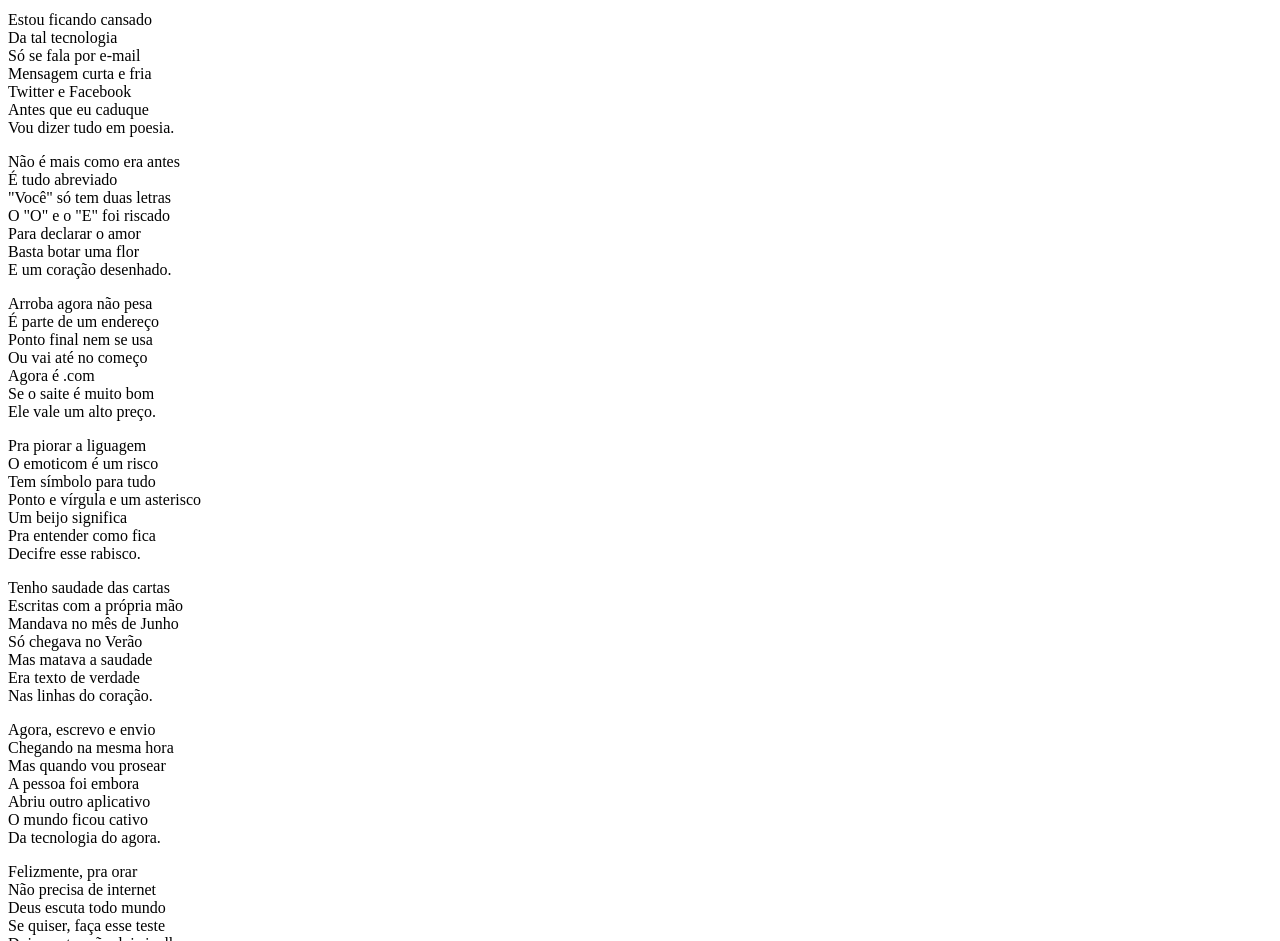
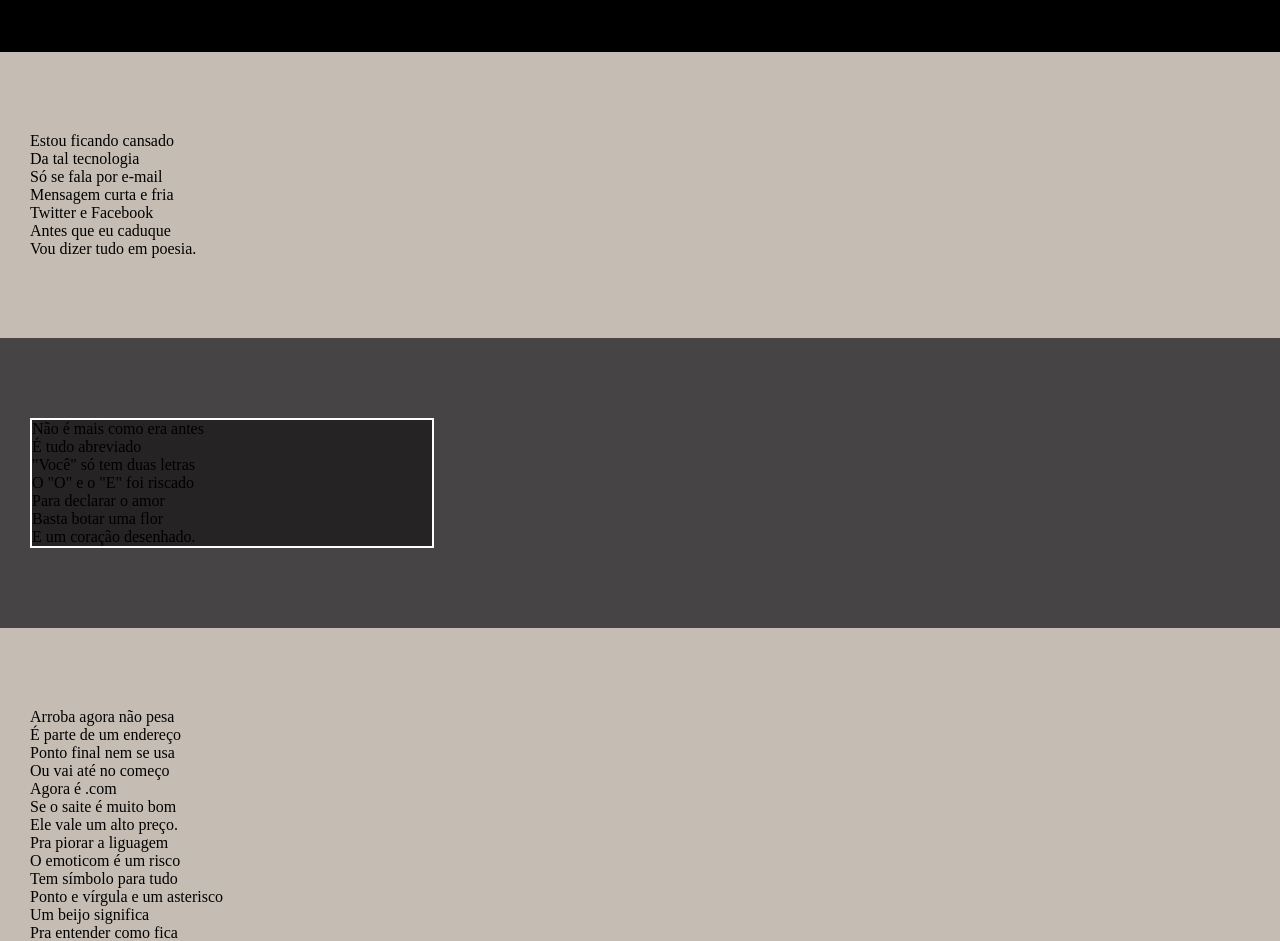
Before and after one commit to Joenderson94/html-css, a plain HTML site: page desafios/d012/index.html in a window 1280 px wide. Shown: the part 103-1044 px from the top of the page. Drawn offline with Linux system fonts and the light colour scheme.

Commit message:
atualização do css textos e blocos

```diff
--- a/desafios/d012/index.html
+++ b/desafios/d012/index.html
@@ -9,10 +9,12 @@
 <body>
     <header>
         <h1>Cordel Moderno</h1>
+        <p>
         Por <a href="https://www.recantodasletras.com.br/poesias/3186743" target="_blank">Milton Duarte</a>
+        </p>
     </header>
 
-    <section>
+    <section class="normal">
         <p>
             Estou ficando cansado<br>
             Da tal tecnologia<br>
@@ -24,7 +26,7 @@
         </p>
     </section>
 
-    <section>
+    <section class="imagem">
         <p>
             Não é mais como era antes<br>
             É tudo abreviado<br>
@@ -36,7 +38,7 @@
         </p>
     </section>
 
-    <section>
+    <section class="normal">
         <p>
             Arroba agora não pesa<br>
             É parte de um endereço<br>
@@ -58,7 +60,7 @@
         </p>
     </section>
 
-    <section>
+    <section class="imagem">
         <p>
             Tenho saudade das cartas<br>
             Escritas com a própria mão<br>
@@ -70,7 +72,7 @@
         </p>
     </section>
 
-    <section>
+    <section class="normal">
         <p>
             Agora, escrevo e envio<br>
             Chegando na mesma hora<br>
--- a/desafios/d012/style.css
+++ b/desafios/d012/style.css
@@ -1 +1,63 @@
 @charset "UTF-08";
+
+*{
+    margin: 0px;
+    padding: 0px;
+}
+
+html, body{
+    min-height: 100vh;
+    background-color: beige;
+}
+
+header{
+    background-color: black;
+    color: white;
+    text-align: center;
+}
+
+header > h1{
+    padding-top: 50px;
+    font-variant: small-caps;
+}
+
+header > p{
+    padding-bottom: 50px;
+
+}
+
+header a, footer a{
+    color: white;
+    text-decoration: none;
+    font-weight: bold;
+}
+
+a:hover{
+    text-decoration: underline;
+}
+
+section{
+    padding-top: 10vh;
+    padding-bottom: 10vh;
+    padding-left: 30px;
+}
+
+section.normal{
+    background-color: rgb(197, 189, 179);
+}
+
+section.imagem{
+    background-color: rgb(70, 68, 68);
+
+}
+section.imagem > p{
+    border: 2px solid rgb(255, 255, 255);
+    width: 400px;
+    background-color: rgb(37, 35, 35);
+}
+
+footer{
+    background-color: black;
+    text-align: center;
+    color: rgb(255, 255, 255);
+}
```
